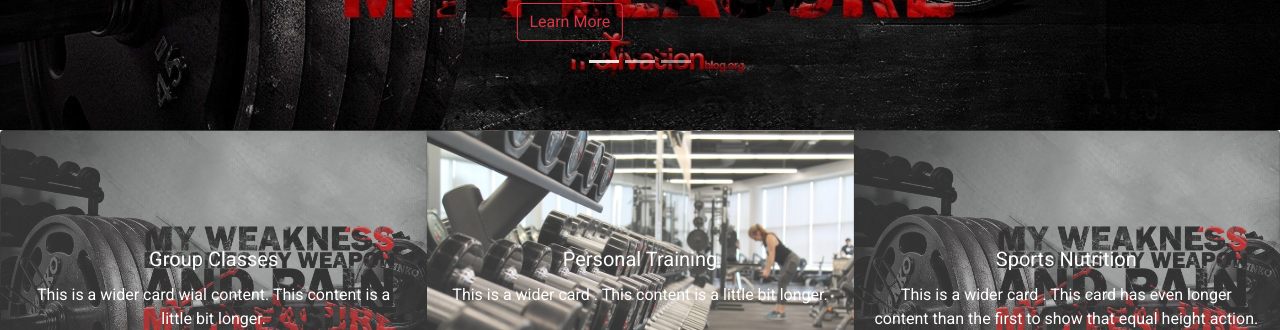
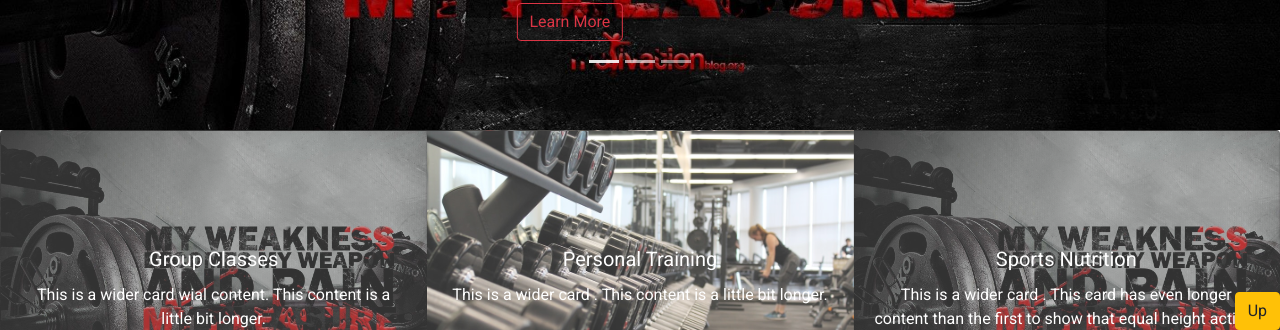
Before and after one commit to wehmam/template_21, a plain HTML site: page index.html in a window 1280 px wide. Shown: the part 470-800 px from the top of the page. Drawn offline with Linux system fonts and the light colour scheme.

Commit message:
menambahkan button back to top

```diff
--- a/index.html
+++ b/index.html
@@ -185,10 +185,18 @@
     </div>
 
 
-
+    <div class="fixed-bottom">
+      <button class="btn1 btn btn-warning" onclick="topFunction()" id="myBtn" title="Go to top">Up</button>
+    </div>
 
     <script src="bootstrap/jquery-3.4.1.min.js"></script>
     <script src="bootstrap/popper.min.js"></script>
     <script src="bootstrap/js/bootstrap.min.js"></script>
+    <script>
+      function topFunction() {
+        document.body.scrollTop = 0;
+        document.documentElement.scrollTop = 0;
+        };
+    </script>
 </body>
 </html>
--- a/style.css
+++ b/style.css
@@ -99,3 +99,15 @@ body{
     background-size: cover;
     opacity: 0.9;
 }
+
+
+.btn1{
+    float: right;
+    /* transition: 2s; */
+}
+.btn1:hover{
+    border-radius: 40px;
+    transform: rotate(350deg);
+    /* width: 20px; */
+    margin-left: 20px;
+}
```
